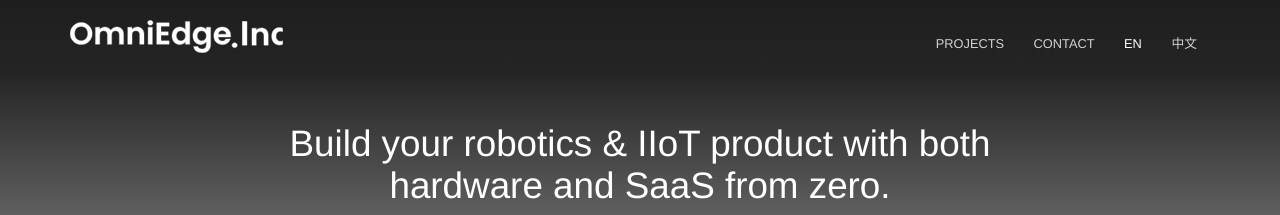
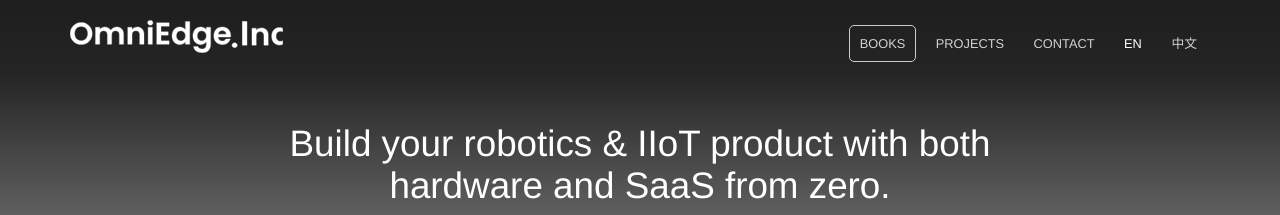
Before and after one commit to omniedgeio/omniedgeio.github.io, a Jekyll site: the page built from index.html, in a window 1280 px wide and 900 px high. Shown: the top 215 px of the window. Built offline with Jekyll 4.4.1, drawn with Linux system fonts in a browser that asks for light colours; the list of posts is cut into pages by our own code.

Commit message:
add books link

```diff
--- a/_data/navigation.yml
+++ b/_data/navigation.yml
@@ -1,3 +1,7 @@
+- name: Books
+  link: https://books.omniedge.io
+  new_window: false
+  highlight: true
 - name: Projects
   link: /#projects
   new_window: false
```
